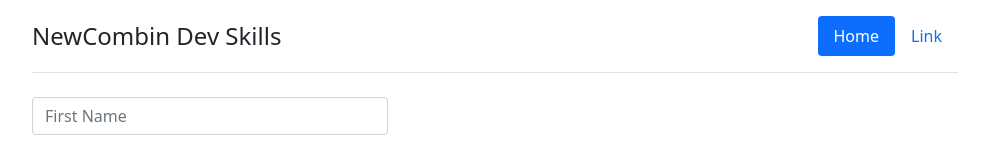
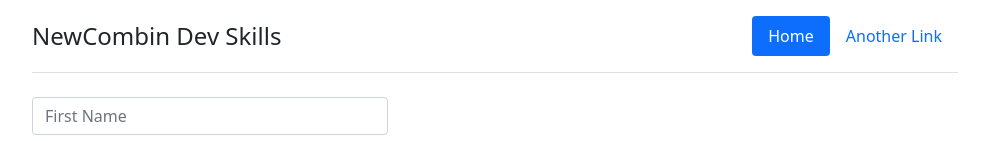
Before and after one commit to macebal/nc-devskills, a React (Create React App) app in the folder website/: page / in a window 1280 px wide. Shown: the top 141 px of the page, without its empty margins (145-1134 px from the left). Built offline with nearby package versions, Linux system fonts and the light colour scheme; no server answers.

Commit message:
Deleted unused comments and imports

```diff
--- a/website/src/components/Footer.js
+++ b/website/src/components/Footer.js
@@ -10,7 +10,6 @@ const Footer = () => {
             <span className="text-muted">&copy; 2022 Mariano Acebal</span>
             </div>
         </footer>
-
     );
 }
 
--- a/website/src/components/Header.js
+++ b/website/src/components/Header.js
@@ -1,5 +1,4 @@
 import 'bootstrap/dist/css/bootstrap.min.css';
-
 
 const Header = () => {
     return (
@@ -8,10 +7,9 @@ const Header = () => {
             <a href="/" className="d-flex align-items-center mb-3 mb-md-0 me-md-auto text-dark text-decoration-none">
                 <span className="fs-4">NewCombin Dev Skills</span>
             </a>
-
             <ul className="nav nav-pills">
                 <li className="nav-item"><a href="#" className="nav-link active" aria-current="page">Home</a></li>
-                <li className="nav-item"><a href="#" className="nav-link">Link</a></li>
+                <li className="nav-item"><a href="#" className="nav-link">Another Link</a></li>
             </ul>
             </header>
         </div>
--- a/website/src/components/InputForm.css
+++ /dev/null
@@ -1,3 +0,0 @@
-input {
-    display: block;
-}
--- a/website/src/components/ResultsTable.js
+++ b/website/src/components/ResultsTable.js
@@ -4,7 +4,6 @@ import 'bootstrap/dist/css/bootstrap.min.css';
 const ResultsTable = props => {
 
     return (
-
         <table className='table table-striped table-hover justify-center text-center'>
             <thead className='table-success'>
                 <tr>
```
Also changed, not shown: website/src/components/InputForm.js (+3 -12 lines). Lines whose indentation alone changed are shown as unchanged.
